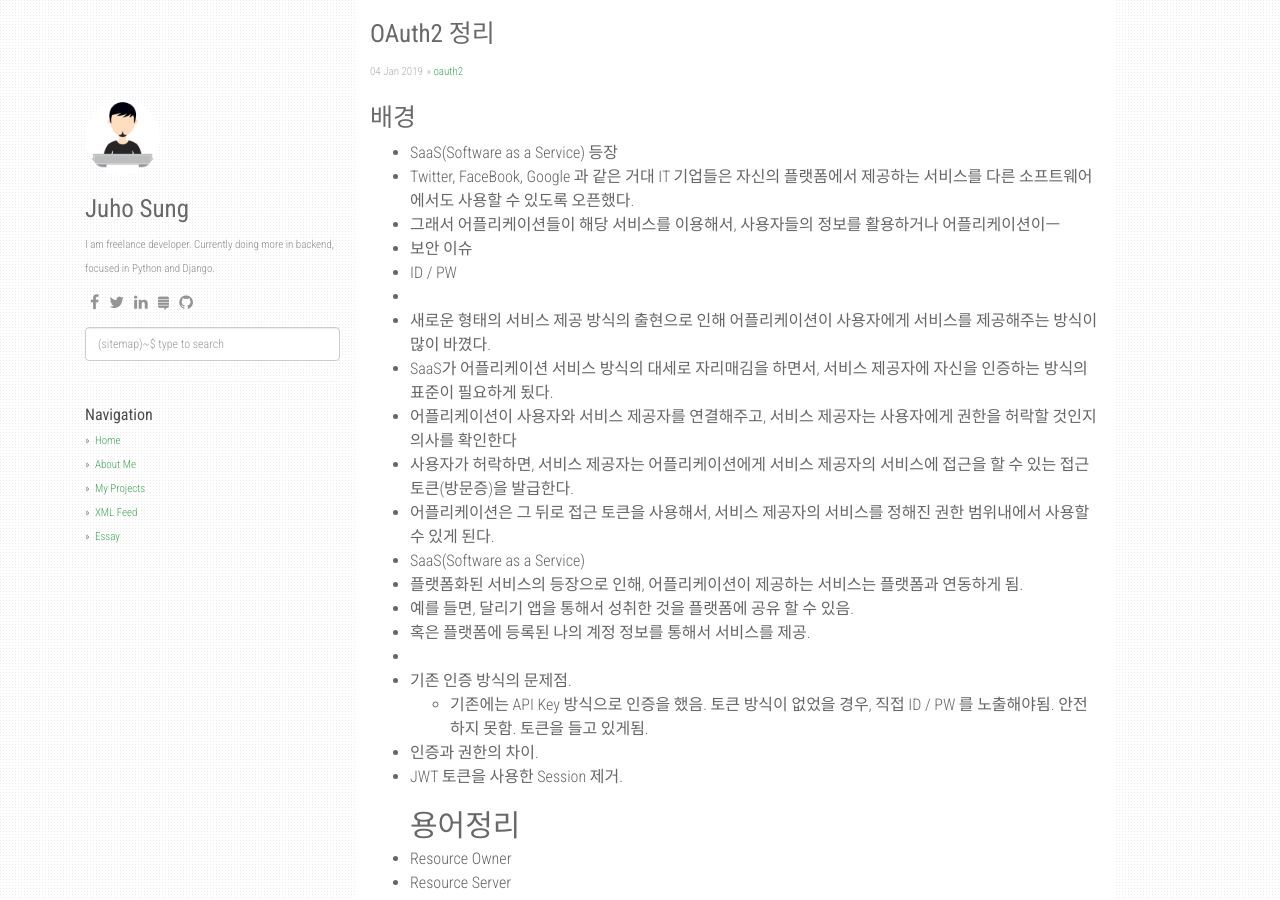
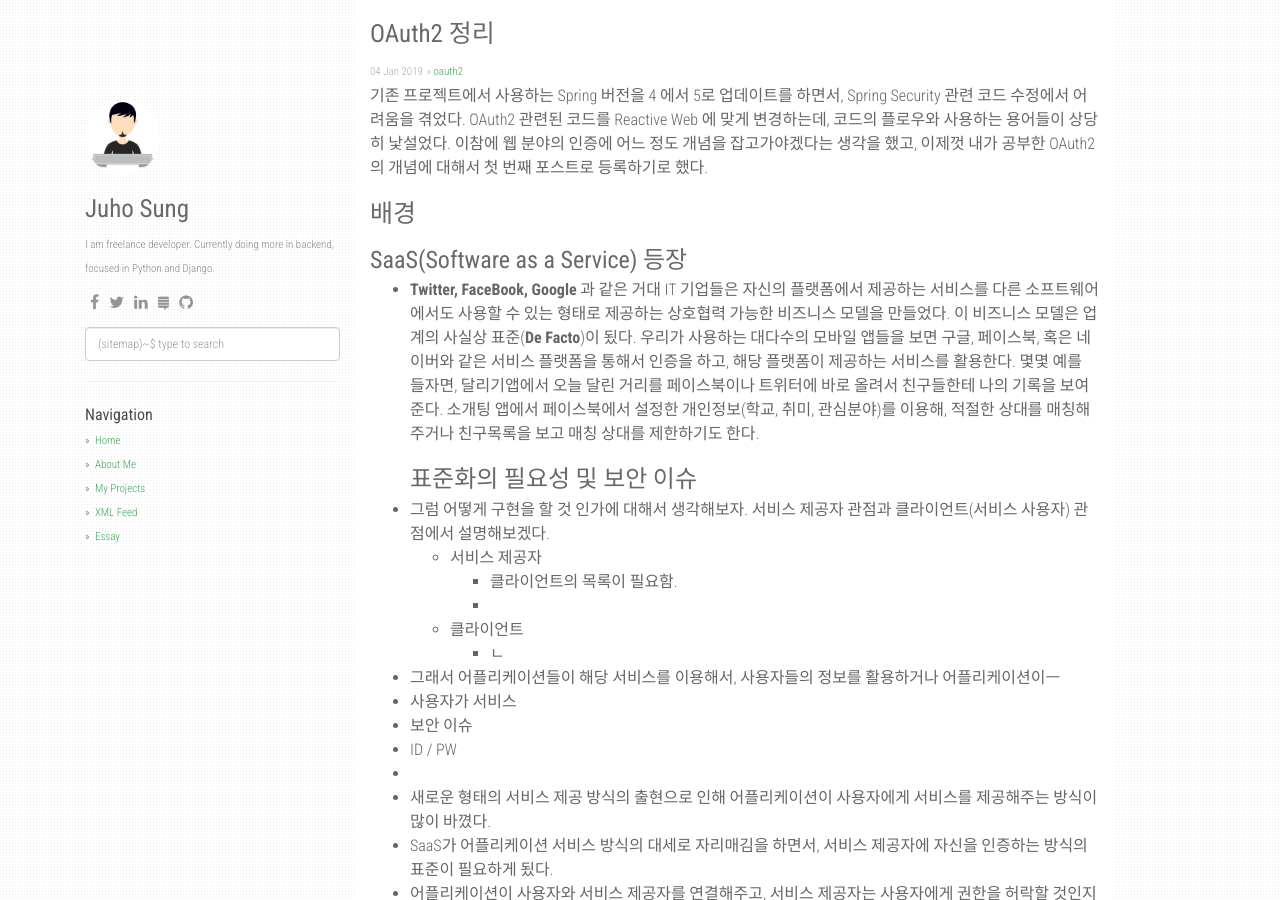
Before and after one commit to ktjooho/ktjooho.github.io, a Jekyll site: the page built from _posts/2019-01-05-review-oauth2.markdown, in a window 1280 px wide and 900 px high. Built offline with Jekyll 4.4.1, drawn with Linux system fonts in a browser that asks for light colours; nearby versions of some CDN libraries; comment, search, counter and statistics services are not loaded.

Commit message:
Update 2019-01-05-review-oauth2.markdown

```diff
--- a/_posts/2019-01-05-review-oauth2.markdown
+++ b/_posts/2019-01-05-review-oauth2.markdown
@@ -4,10 +4,21 @@ title:  "OAuth2 정리"
 date:   2019-01-05 00:18:23 +0700
 categories: [oauth2]
 ---
+기존 프로젝트에서 사용하는 Spring 버전을 4 에서 5로 업데이트를 하면서, Spring Security 관련 코드 수정에서 어려움을 겪었다.
+OAuth2 관련된 코드를 Reactive Web 에 맞게 변경하는데, 코드의 플로우와 사용하는 용어들이 상당히 낯설었다. 이참에 웹 분야의 인증에 어느 정도 개념을 잡고가야겠다는 생각을 했고, 이제껏 내가 공부한 OAuth2 의 개념에 대해서 첫 번째 포스트로 등록하기로 했다.
 # 배경
-* SaaS(Software as a Service) 등장
- - Twitter, FaceBook, Google 과 같은 거대 IT 기업들은 자신의 플랫폼에서 제공하는 서비스를 다른 소프트웨어에서도 사용할 수 있도록 오픈했다.
+### SaaS(Software as a Service) 등장
+ - **Twitter, FaceBook, Google** 과 같은 거대 IT 기업들은 자신의 플랫폼에서 제공하는 서비스를 다른 소프트웨어에서도 사용할 수 있는 형태로 제공하는 상호협력 가능한 비즈니스 모델을 만들었다. 이 비즈니스 모델은 업계의 사실상 표준(**De Facto**)이 됬다. 우리가 사용하는 대다수의 모바일 앱들을 보면 구글, 페이스북, 혹은 네이버와 같은 서비스 플랫폼을 통해서 인증을 하고, 해당 플랫폼이 제공하는 서비스를 활용한다.
+몇몇 예를 들자면, 달리기앱에서 오늘 달린 거리를 페이스북이나 트위터에 바로 올려서 친구들한테 나의 기록을 보여준다. 소개팅 앱에서 페이스북에서 설정한 개인정보(학교, 취미, 관심분야)를 이용해, 적절한 상대를 매칭해주거나 친구목록을 보고 매칭 상대를 제한하기도 한다.
+### 표준화의 필요성 및 보안 이슈
+ - 그럼 어떻게 구현을 할 것 인가에 대해서 생각해보자. 서비스 제공자 관점과 클라이언트(서비스 사용자) 관점에서 설명해보겠다.
+   - 서비스 제공자
+     * 클라이언트의 목록이 필요함.
+     *
+   - 클라이언트
+     * ㄴ
  - 그래서 어플리케이션들이 해당 서비스를 이용해서, 사용자들의 정보를 활용하거나 어플리케이션이ㅡ
+ - 사용자가 서비스
 * 보안 이슈
 - ID / PW
 *
```
